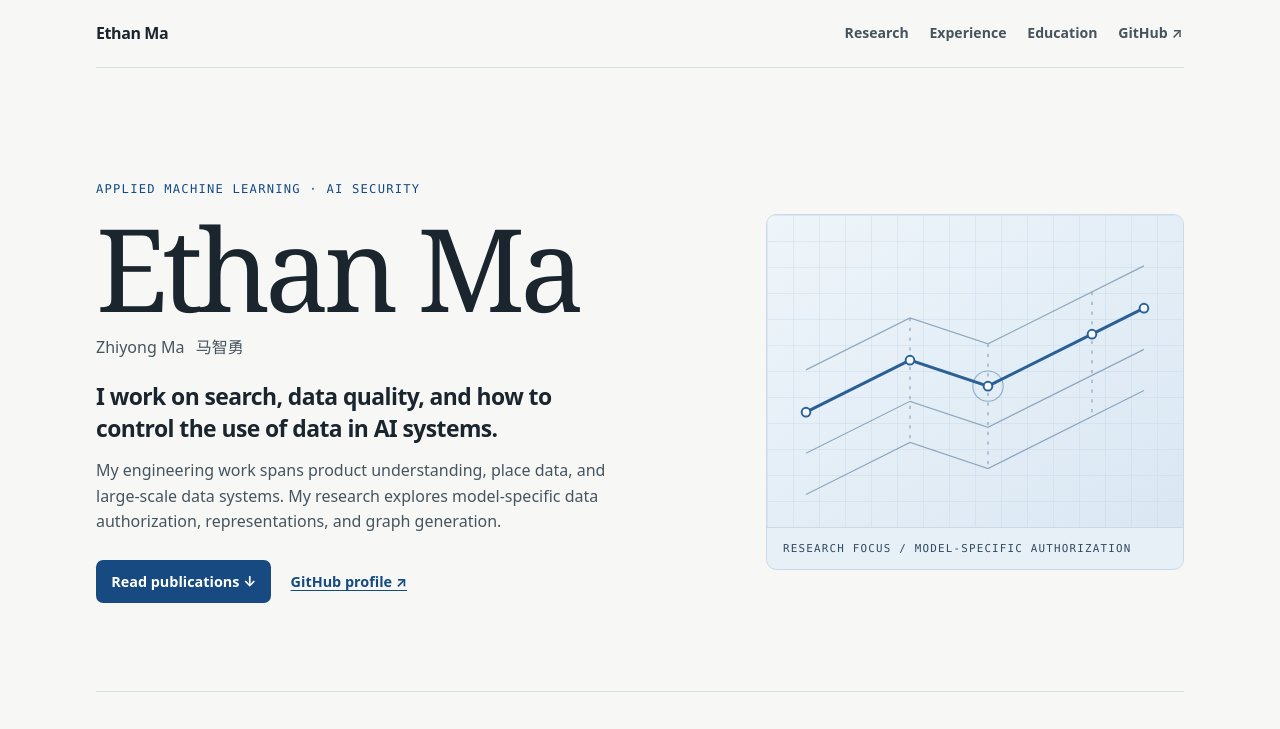
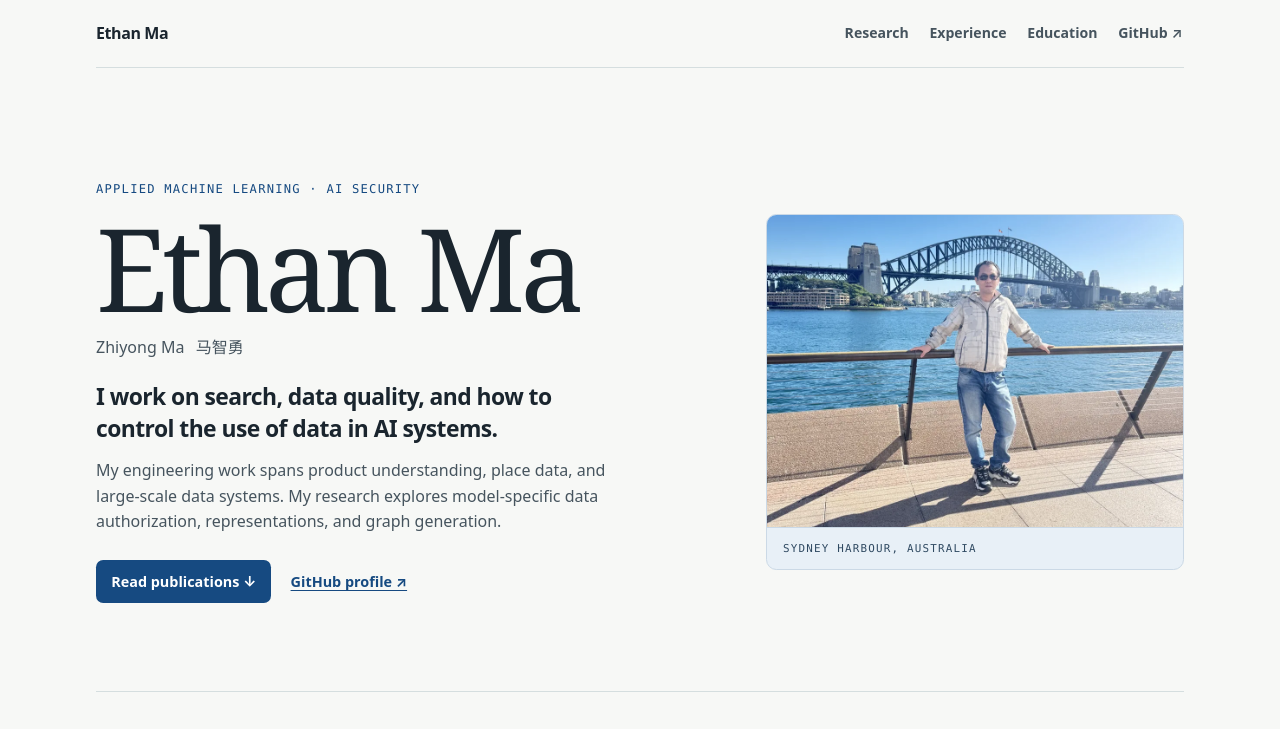
Before and after one commit to timewait/timewait.github.io, a plain HTML site: page index.html in a window 1280 px wide. Shown: the top 729 px of the page. Drawn offline with Linux system fonts and the light colour scheme.

Commit message:
Add Sydney Harbour portrait to homepage

```diff
--- a/index.html
+++ b/index.html
@@ -36,6 +36,7 @@ footer{display:flex;flex-wrap:wrap;justify-content:space-between;gap:.55rem;padd
 @media(max-width:29rem){.wrap{width:calc(100% - 2rem)}.top{align-items:flex-start;flex-direction:column;gap:.35rem}.top nav{gap:.25rem .9rem}.hero{padding-top:2.6rem}.paper{padding:1rem}}
 @media(prefers-reduced-motion:reduce){html{scroll-behavior:auto}}
 .paper p.authors{font-size:.89rem;line-height:1.55;margin-top:.5rem}.paper .authors strong{color:var(--ink);font-weight:750}.paper p.related{margin-top:.8rem;padding-top:.65rem;border-top:1px solid var(--line);font-size:.84rem}
+.portrait img{display:block;width:100%;height:auto;aspect-ratio:4/3;object-fit:cover;object-position:50% 62%}
 </style>
 </head>
 <body>
@@ -55,17 +56,9 @@ footer{display:flex;flex-wrap:wrap;justify-content:space-between;gap:.55rem;padd
 <p class="intro">My engineering work spans product understanding, place data, and large-scale data systems. My research explores model-specific data authorization, representations, and graph generation.</p>
 <div class="actions"><a class="primary" href="#research">Read publications ↓</a><a href="https://github.com/timewait">GitHub profile ↗</a></div>
 </div>
-<figure class="figure">
-<svg viewBox="0 0 384 288" role="img" aria-labelledby="field-title">
-<title id="field-title">Abstract diagram of several signal paths and a highlighted path</title>
-<defs><pattern id="grid" width="24" height="24" patternUnits="userSpaceOnUse"><path d="M24 0H0V24" fill="none" stroke="#c7d8e7" stroke-width=".8"/></pattern><linearGradient id="bg" x2="1" y2="1"><stop stop-color="#eef5fa"/><stop offset="1" stop-color="#dae7f3"/></linearGradient></defs>
-<rect width="384" height="288" fill="url(#bg)"/><rect width="384" height="288" fill="url(#grid)"/>
-<g fill="none" stroke="#809cb4" stroke-width="1.15" opacity=".85"><path d="M36 220L132 172L204 196L348 124"/><path d="M36 182L132 134L204 158L348 86"/><path d="M36 143L132 95L204 119L348 47"/><path d="M36 258L132 210L204 234L348 162"/><path d="M132 95V210M204 119V234M300 71V186" stroke-dasharray="3 6"/></g>
-<path d="M36 182L132 134L204 158L300 110L348 86" fill="none" stroke="#2a6095" stroke-width="2.8"/>
-<g fill="#f6faff" stroke="#2a6095" stroke-width="1.8"><circle cx="36" cy="182" r="4"/><circle cx="132" cy="134" r="4"/><circle cx="204" cy="158" r="4"/><circle cx="300" cy="110" r="4"/><circle cx="348" cy="86" r="4"/></g>
-<circle cx="204" cy="158" r="14" fill="none" stroke="#2a6095" stroke-opacity=".45"/>
-</svg>
-<figcaption>Research focus / Model-specific authorization</figcaption>
+<figure class="figure portrait">
+<img src="./assets/sydney-harbour.webp" width="960" height="1280" alt="Ethan Ma standing by the water with the Sydney Harbour Bridge behind him" fetchpriority="high" decoding="async">
+<figcaption>Sydney Harbour, Australia</figcaption>
 </figure>
 </section>
 
```
Also changed, not shown: assets/sydney-harbour.webp (added).
